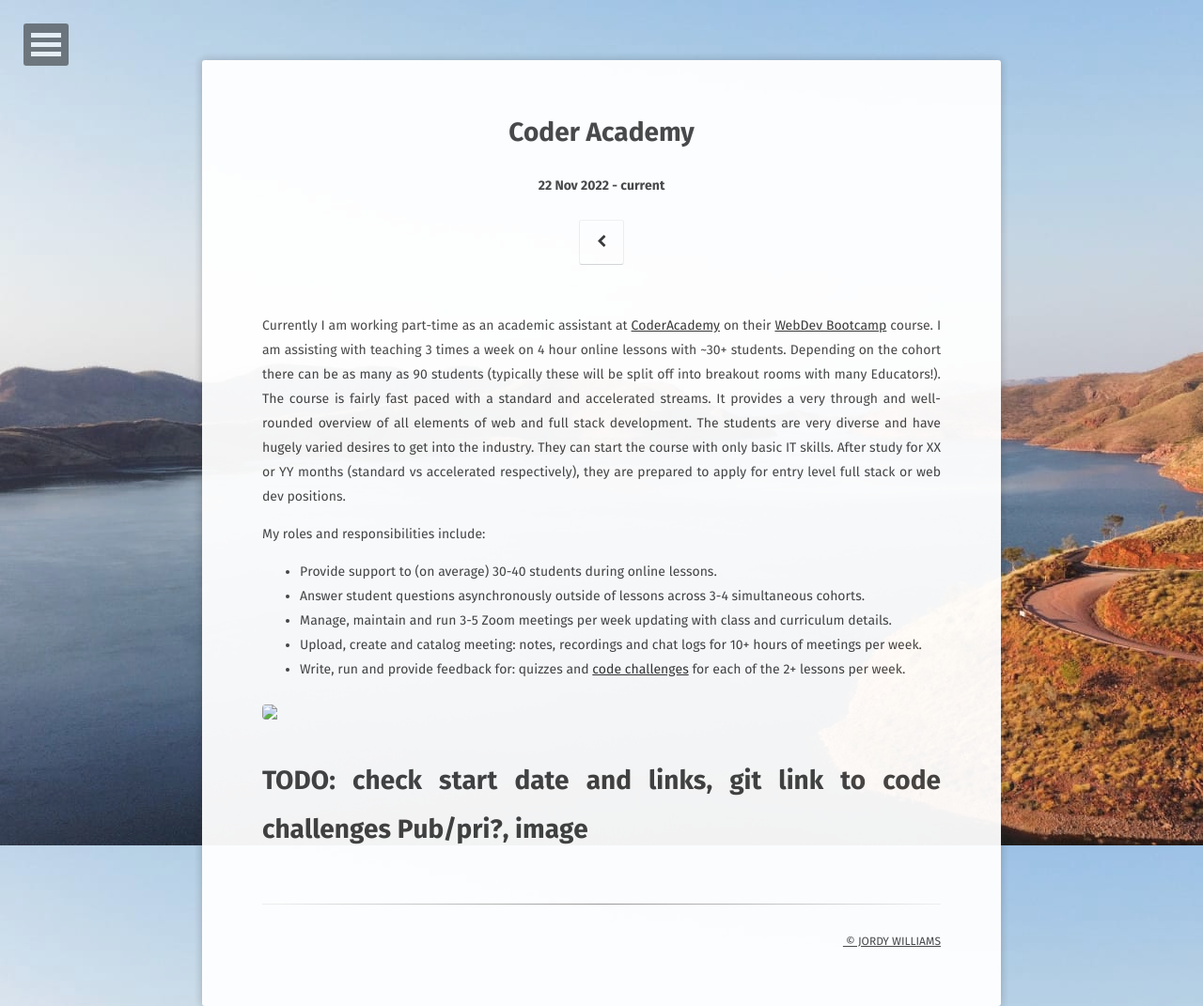
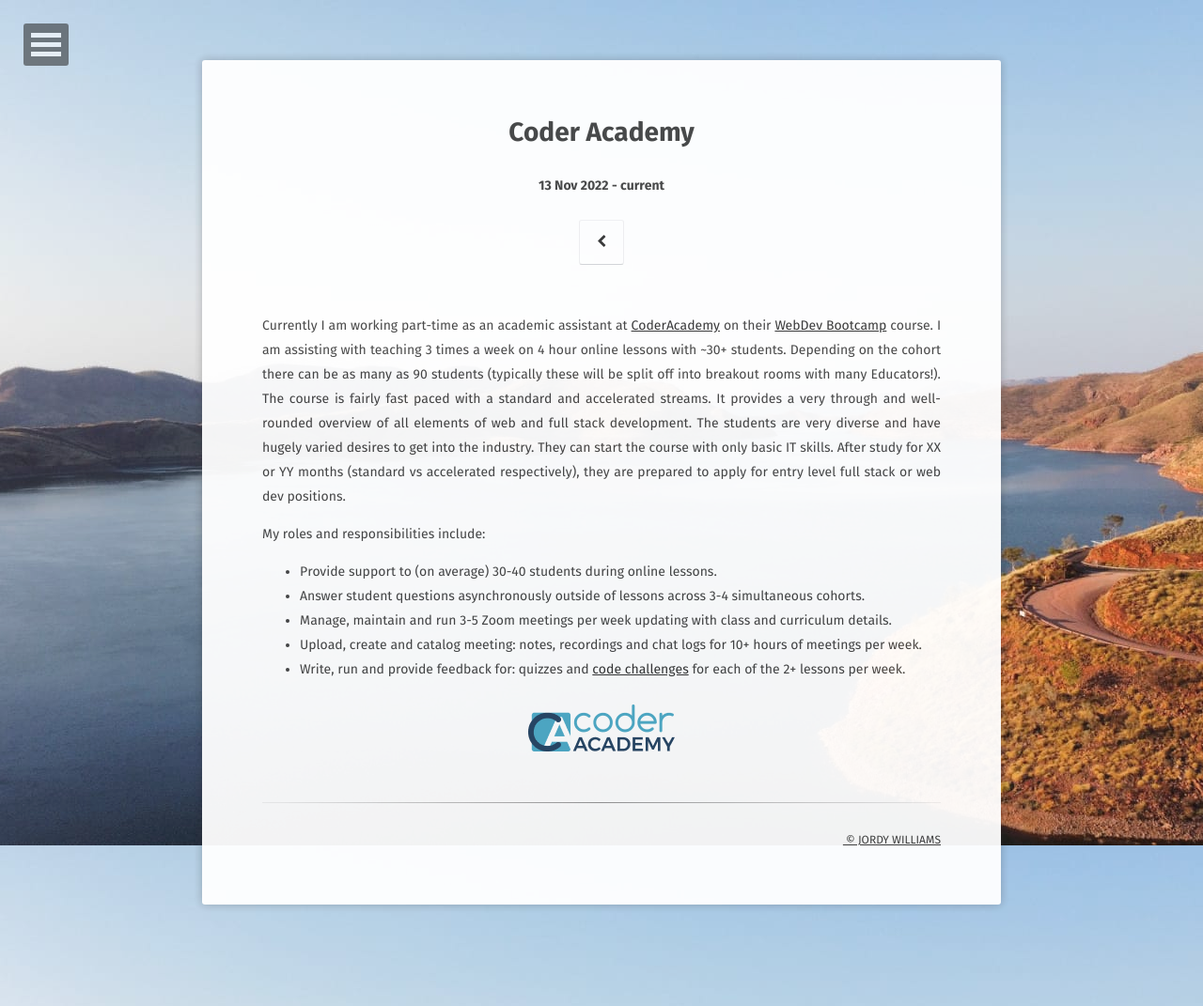
Before and after one commit to jordyjwilliams/jordyjwilliams.github.io, a Jekyll site: the page built from _posts/2022-11-22-coderAcademy.md, in a window 1280 px wide. Shown: the whole page at 94% size. Built offline with Jekyll 4.4.1, drawn with Linux system fonts in a browser that asks for light colours; some web fonts are replaced.

Commit message:
feat: add coder academy info

```diff
--- a/_posts/2022-11-22-coderAcademy.md
+++ b/_posts/2022-11-22-coderAcademy.md
@@ -1,24 +1,22 @@
 ---
 layout: post
 title: "Coder Academy"
-start_date: "2022-11-22"
+start_date: "2022-11-13"
 end_date: ""
-excerpt: "22/10/2022 - present"
-image: "/assets/img/logos/mimi.png"
+excerpt: "13/10/2022 - current"
+image: "/assets/img/logos/coderAcademy.png"
 comments: false
 ---
 
-Currently I am working part-time as an academic assistant at [CoderAcademy](TODO:CApage) on their [WebDev Bootcamp](TODO:linktoCoderacademy) course. I am assisting with teaching 3 times a week on 4 hour online lessons with ~30+ students. Depending on the cohort there can be as many as 90 students (typically these will be split off into breakout rooms with many Educators!). The course is fairly fast paced with a standard and accelerated streams. It provides a very through and well-rounded overview of all elements of web and full stack development. The students are very diverse and have hugely varied desires to get into the industry. They can start the course with only basic IT skills. After study for XX or YY months (standard vs accelerated respectively), they are prepared to apply for entry level full stack or web dev positions.
+Currently I am working part-time as an academic assistant at [CoderAcademy](https://www.coderacademy.edu.au/) on their [WebDev Bootcamp](Thttps://www.coderacademy.edu.au/web-development-bootcamp) course. I am assisting with teaching 3 times a week on 4 hour online lessons with ~30+ students. Depending on the cohort there can be as many as 90 students (typically these will be split off into breakout rooms with many Educators!). The course is fairly fast paced with a standard and accelerated streams. It provides a very through and well-rounded overview of all elements of web and full stack development. The students are very diverse and have hugely varied desires to get into the industry. They can start the course with only basic IT skills. After study for XX or YY months (standard vs accelerated respectively), they are prepared to apply for entry level full stack or web dev positions.
 
 My roles and responsibilities include:
 * Provide support to (on average) 30-40 students during online lessons.
 * Answer student questions asynchronously outside of lessons across 3-4 simultaneous cohorts.
 * Manage, maintain and run 3-5 Zoom meetings per week updating with class and curriculum details.
 * Upload, create and catalog meeting: notes, recordings and chat logs for 10+ hours of meetings per week.
-* Write, run and provide feedback for: quizzes and [code challenges](https://github.com/CoderAcademy-ALL/ed_challenges_term3_javascript/tree/main/part2) for each of the 2+ lessons per week.
+* Write, run and provide feedback for: quizzes and [code challenges](https://github.com/CoderAcademy-ALL/ed_challenges_term3_javascript/) for each of the 2+ lessons per week.
 
 <figure>
 	<a href="/assets/img/logos/coderAcademy.png"><img src="/assets/img/logos/coderAcademy.png"></a>
 </figure>
-
-# TODO: check start date and links, git link to code challenges Pub/pri?, image
```
Also changed, not shown: about/index.md (+3 -3 lines), assets/img/logos/coderAcademy.png (added).
